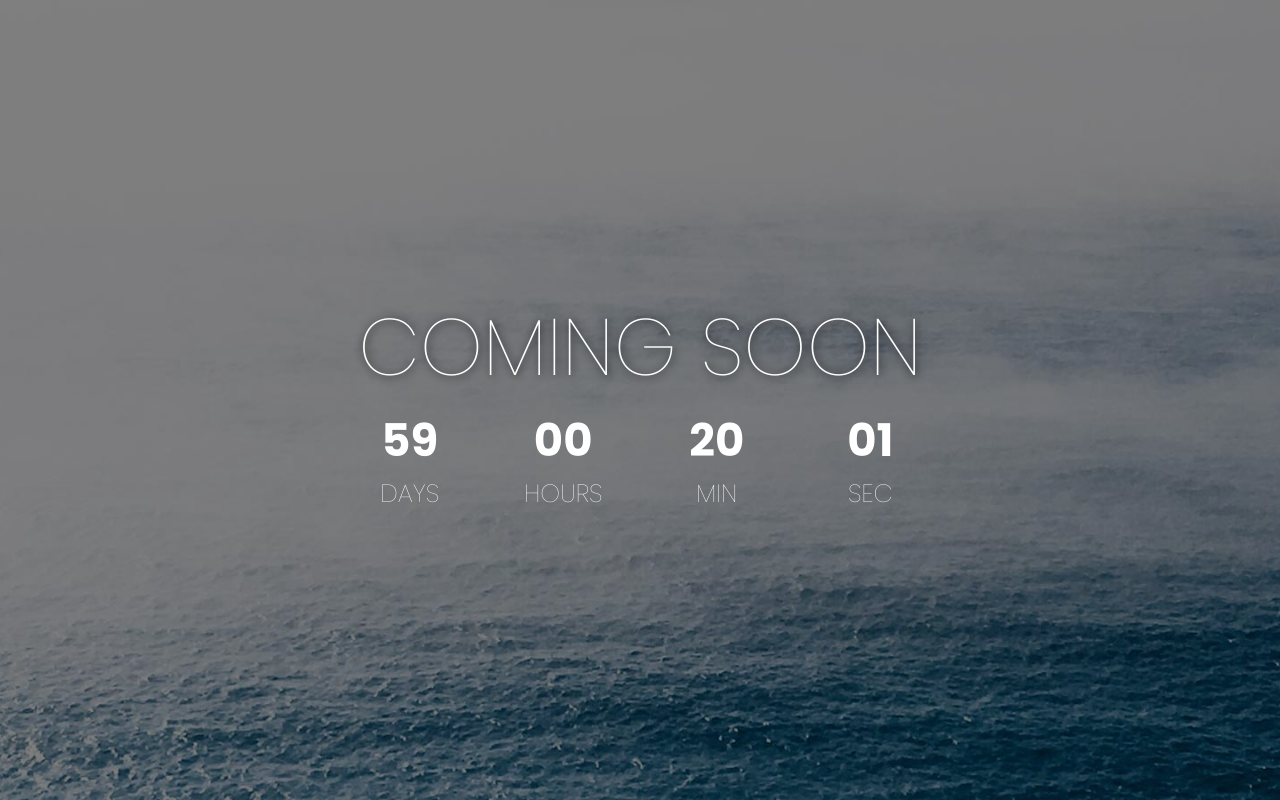
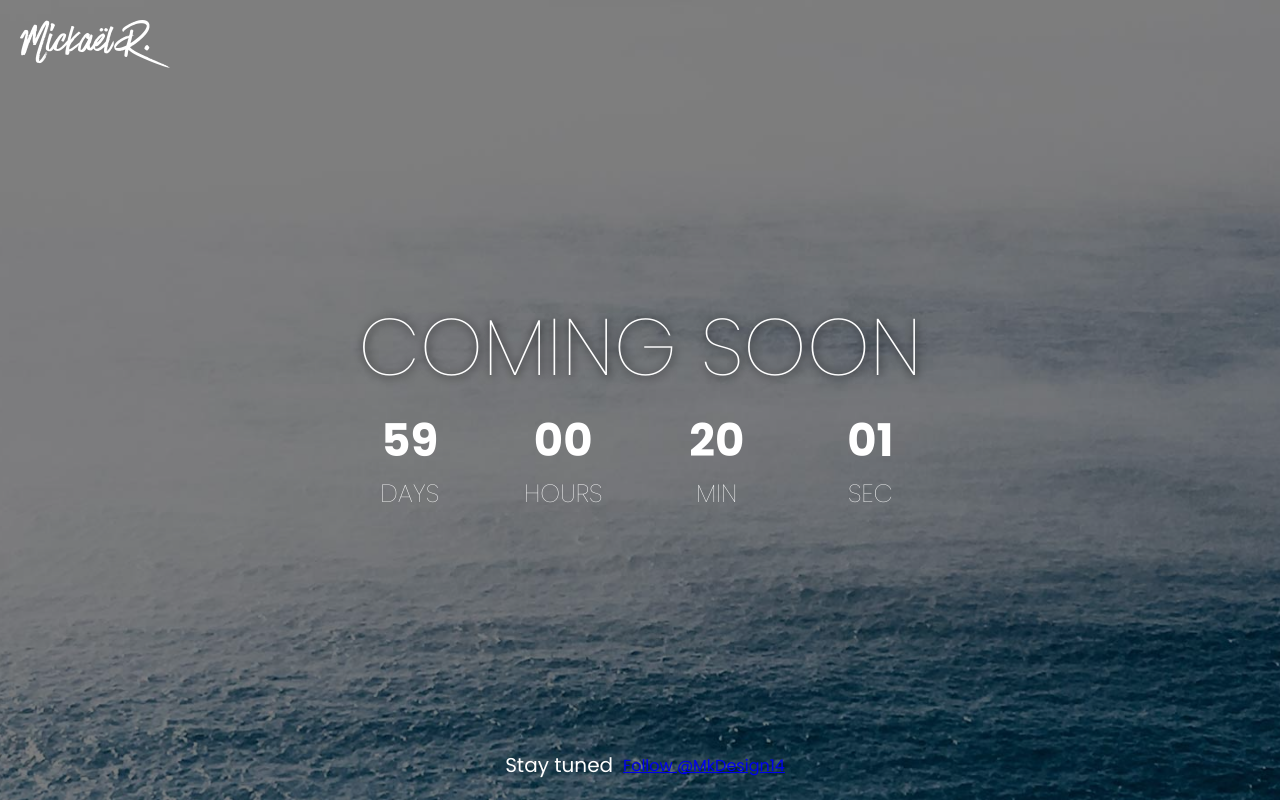
Before and after one commit to MkDs17/comingSoon, a plain HTML site: page index.html in a window 1280 px wide. Drawn offline with nearby package versions, Linux system fonts and the light colour scheme; files whose address does not match are found by name.

Commit message:
add nav adn footer

```diff
--- a/css/style.css
+++ b/css/style.css
@@ -1,5 +1,31 @@
 body {
   font-family: 'Poppins', sans-serif;
+    display: flex;
+    flex-direction: column;
+    height: 100vh;
+    justify-content: space-between;
+    margin: 0;
+}
+
+nav {
+  display: flex;
+}
+nav > img, footer {
+  z-index: 1;
+}
+nav > img {
+  margin: 20px;
+}
+footer {
+  display: flex;
+  margin-bottom: 20px;
+  align-items: center;
+  justify-content: center;
+}
+footer .footer-title {
+  font-size: 20px;
+  color: white;
+  margin: 0px 10px;
 }
 
 .bg {
--- a/index.html
+++ b/index.html
@@ -9,6 +9,8 @@
 	<title>Portfolio</title>
 </head>
 <body>
+
+	<nav><img src="img/logo-white.png" alt="Logo Mickaël" ></nav>
 
 	<div id="bg" class="bg">
 		<div class="title">
@@ -36,8 +38,17 @@
 
 	</div>
 
+	<footer>
+		<div class="footer-title">Stay tuned</div>
+		<a class="twitter-follow-button"
+  			href="https://twitter.com/MkDesign14">
+			Follow @MkDesign14
+		</a>
+	</footer>
+
 	<script src="https://code.jquery.com/jquery-3.4.1.min.js" integrity="sha256-CSXorXvZcTkaix6Yvo6HppcZGetbYMGWSFlBw8HfCJo=" crossorigin="anonymous"></script>
     <script src="js/jquery.backstretch.min.js"></script>
-    <script src="js/app.js"></script>
+	<script src="js/app.js"></script>
+	<script async src="https://platform.twitter.com/widgets.js" charset="utf-8"></script>
 </body>
 </html>
```
Also changed, not shown: img/logo-white.png (added).
